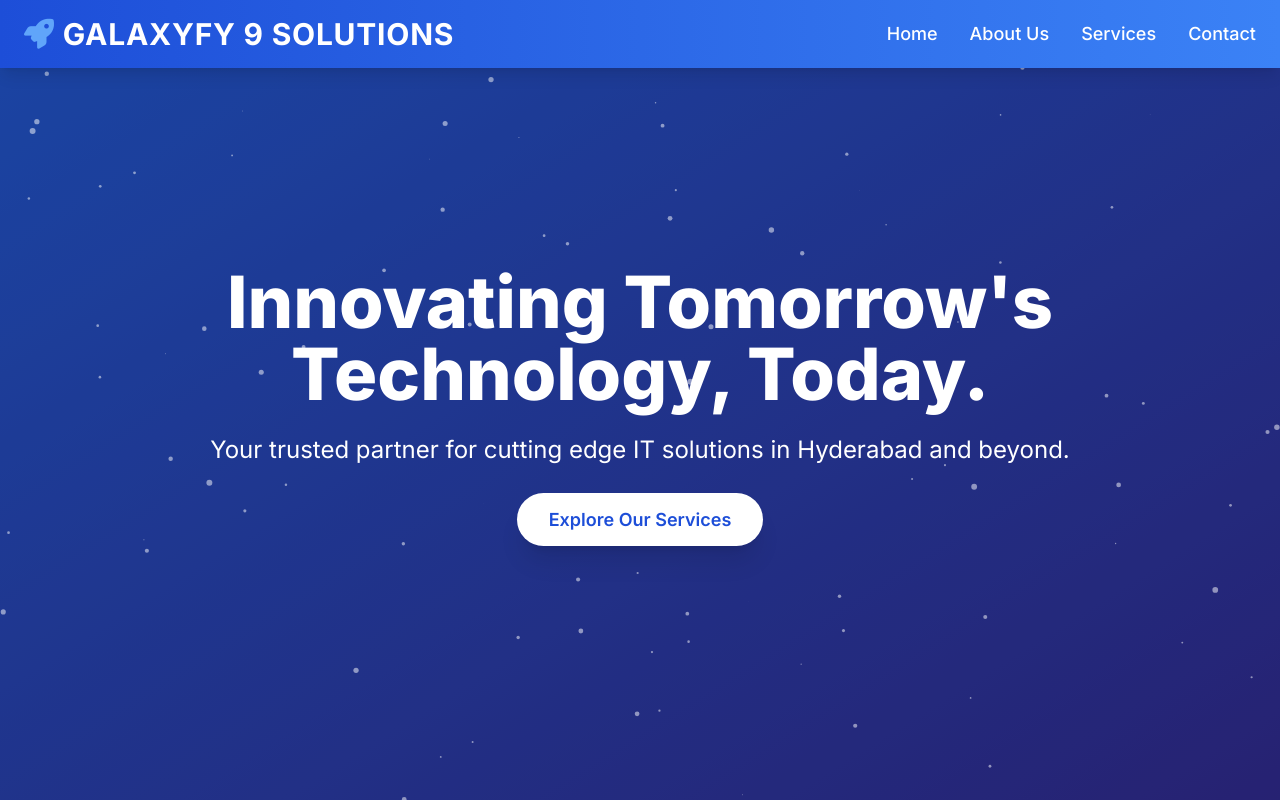
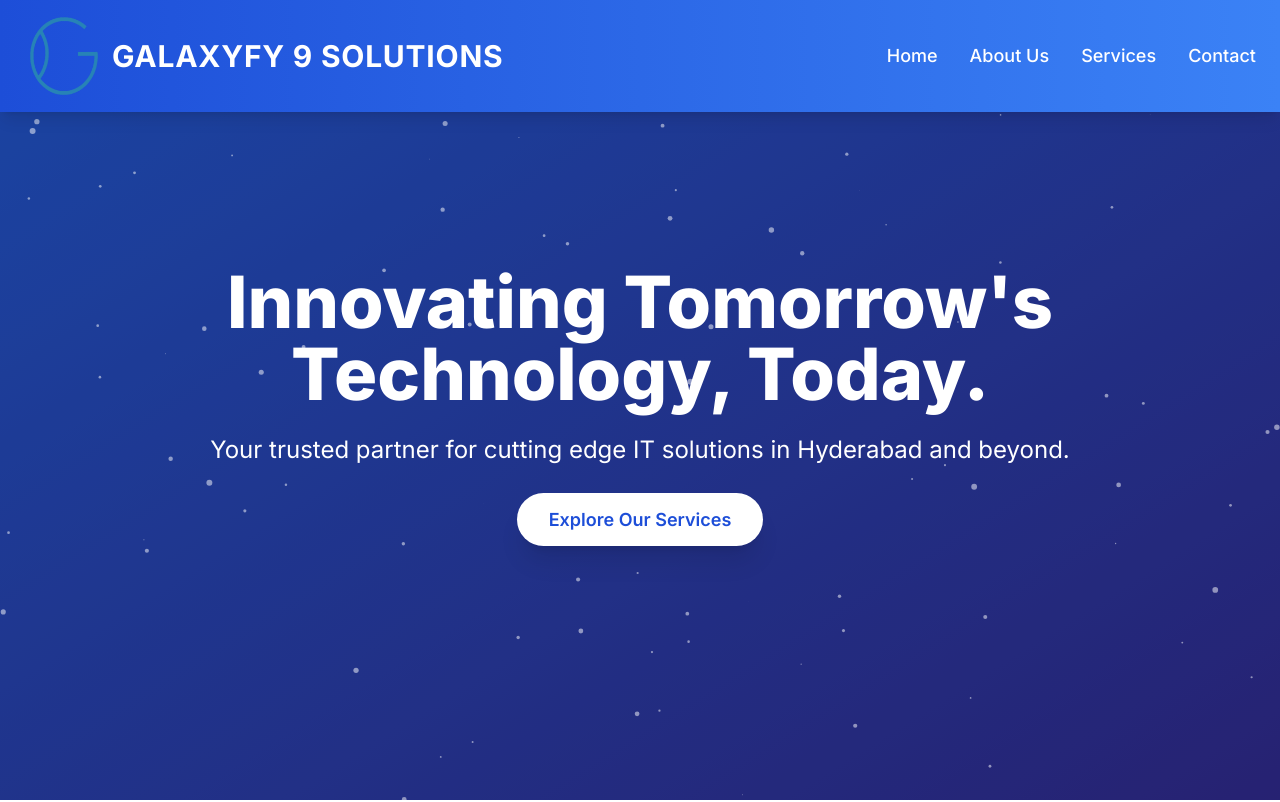
Before and after one commit to galaxyfy9solutions/galaxyfy9, a plain HTML site: page index.html in a window 1280 px wide. Shown: the top 802 px of the page. Drawn offline with nearby package versions, Linux system fonts and the light colour scheme.

Commit message:
Update index.html

```diff
--- a/index.html
+++ b/index.html
@@ -103,7 +103,7 @@
     <header class="bg-gradient-to-r from-blue-700 to-blue-500 text-white shadow-lg fixed w-full z-50">
         <nav class="container mx-auto px-6 py-4 flex justify-between items-center">
             <a href="#home" class="text-3xl font-bold tracking-wide flex items-center group" aria-label="GALAXYFY 9 SOLUTIONS Home">
-                <i class="fas fa-rocket text-blue-400 mr-2 group-hover:animate-bounce"></i>
+                <img src="icon.png" alt="GALAXYFY 9 SOLUTIONS Icon" class="h-20 w-auto mr-2 transition duration-300 group-hover:scale-110">
                 <span class="group-hover:text-blue-200 transition duration-300">GALAXYFY 9 SOLUTIONS</span>
             </a>
 
@@ -195,8 +195,6 @@
                         </p>
                     </div>
                 </div>
-
-            </div>
         </section>
 
         <section id="services" class="py-20 bg-blue-50">
```
